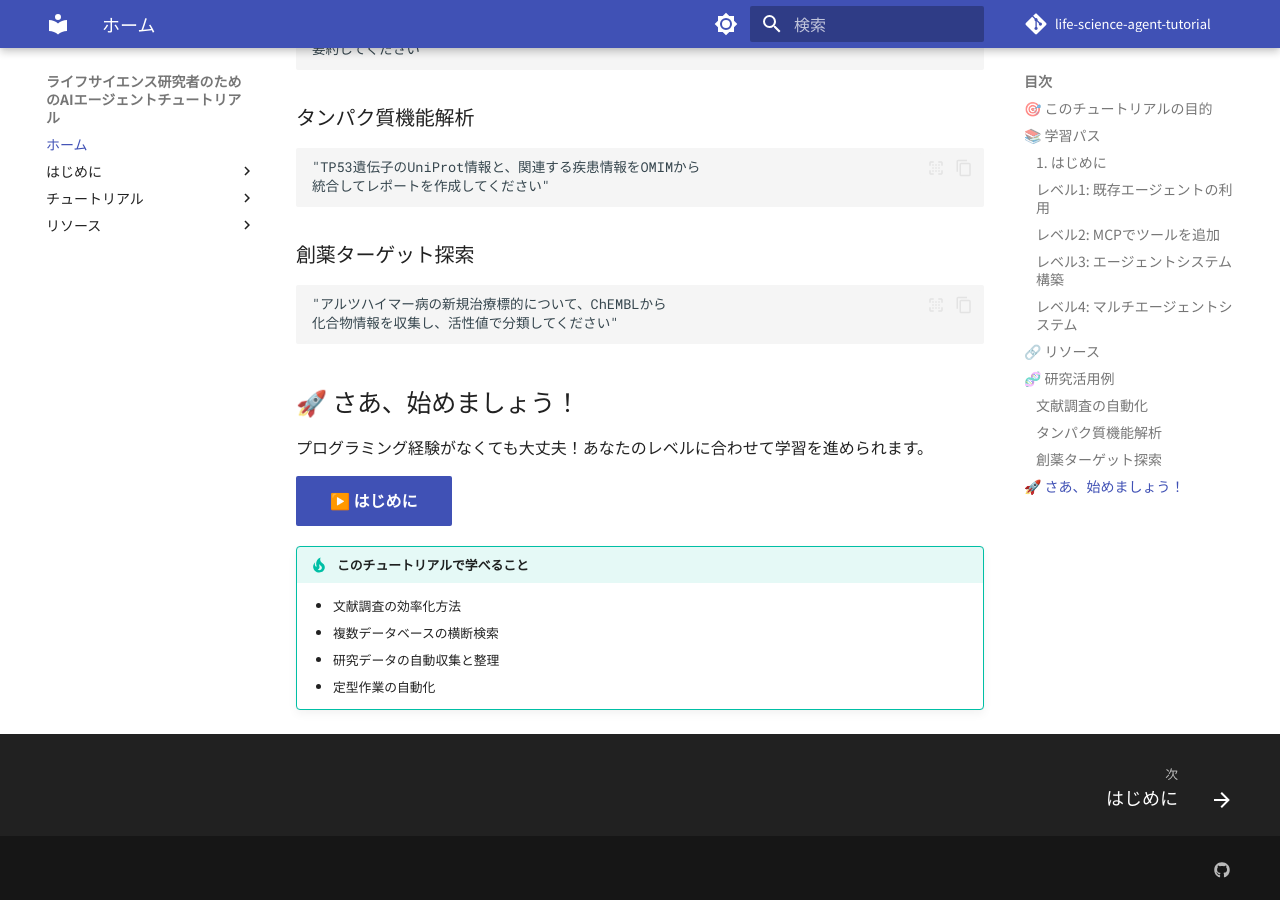
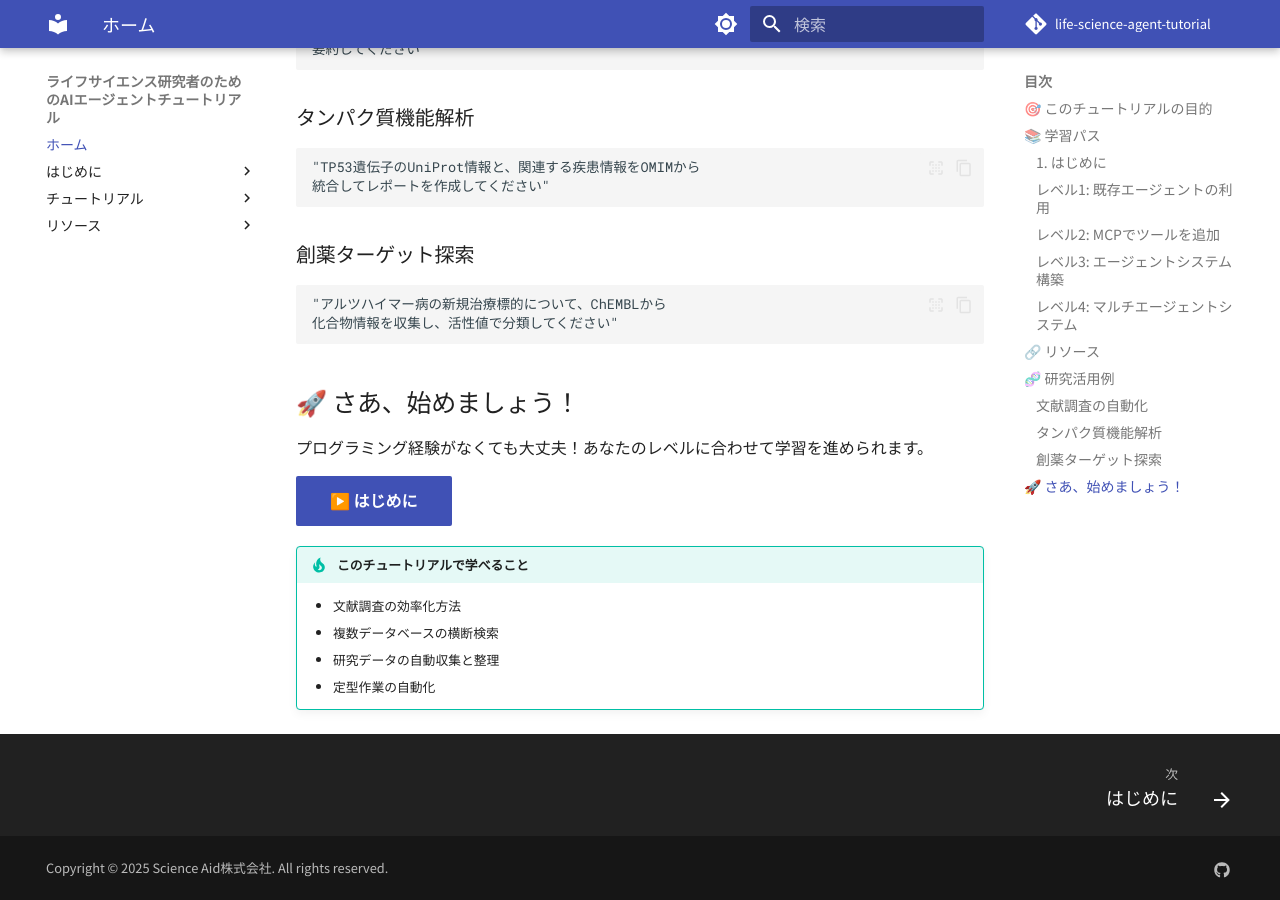
Before and after one commit to fuku-inc/life-science-agent-tutorial, an MkDocs documentation site: the page built from docs/index.md, in a window 1280 px wide and 900 px high, scrolled down 1873 px. Built offline with MkDocs 1.6.1 and Material for MkDocs 9.7.7, drawn with Linux system fonts in a browser that asks for light colours; comment, search, counter and statistics services are not loaded.

Commit message:
feat(footer): add Science Aid copyright notice
- Add copyright notice for Science Aid株式会社
- Display in footer across all pages
- Include current year (2025)

🤖 Generated with [Claude Code](https://claude.ai/code)

Co-Authored-By: Claude <noreply@anthropic.com>

```diff
--- a/mkdocs.yml
+++ b/mkdocs.yml
@@ -125,5 +125,7 @@ extra:
       link: https://github.com/fuku-inc/life-science-agent-tutorial
   generator: false
 
+copyright: Copyright &copy; 2025 Science Aid株式会社. All rights reserved.
+
 extra_javascript:
   - https://unpkg.com/mermaid@10/dist/mermaid.min.js
```
